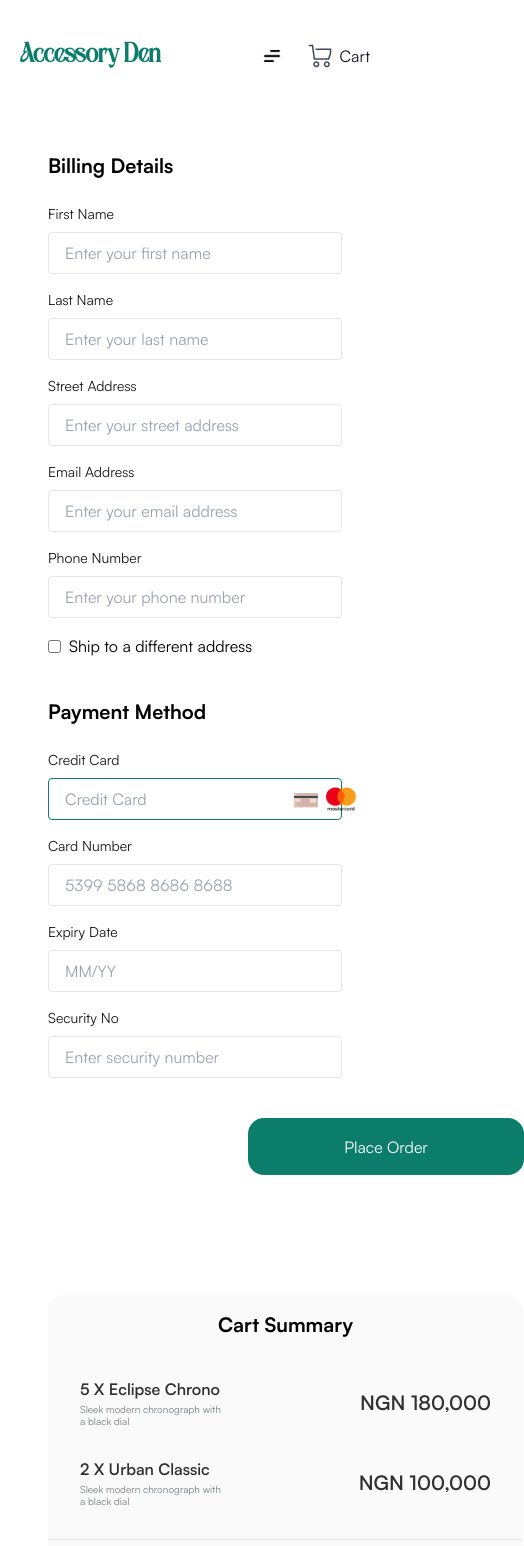
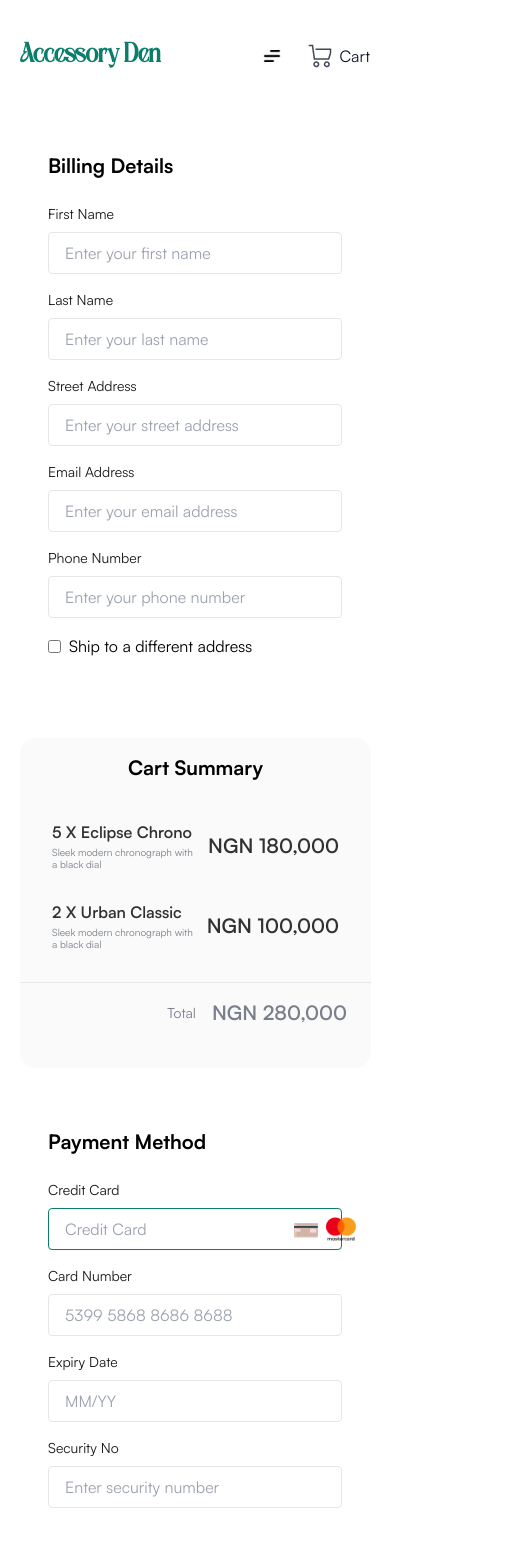
Before and after one commit to oyin-systems/accessory-den, a Next.js app: page /checkout in a window 390 px wide. Shown: the top 1546 px of the page, 524 px wide, since content can reach past the window. Built offline with nearby package versions, Linux system fonts and the light colour scheme.

Commit message:
mobile responsive checkout and confirm

```diff
--- a/src/app/checkout/page.js
+++ b/src/app/checkout/page.js
@@ -9,8 +9,8 @@ const Checkout = () => {
   return (
     <>
       <Header />
-      <section className="flex flex-col lg:flex-row">
-        <div className="container px-12 py-10 bg-white lg:w-[60%]">
+      <section className="w-screen flex flex-col lg:flex-row">
+        <div className="container px-12 py-10 bg-white md:w-[60%]">
           <h1 className="text-xl font-bold mb-6">Billing Details</h1>
           <form className="space-y-4 mb-10">
             <div className="grid grid-cols-1 md:grid-cols-2 gap-4">
@@ -99,6 +99,52 @@ const Checkout = () => {
             </div>
           </form>
 
+          {/* mobile */}
+          <div className="container block ml-[-40px] md:ml-0 md:hidden mt-2 md:mt-10 px-3 md:px-12 py-10 md:w-[40%] mb-5 md:mb-20">
+            <div className="w-[90vw] md:w-[475px] h-[330px] rounded-2xl bg-[#FAFAFA]">
+              <h1 className="text-xl font-bold mb-6 text-center py-4">
+                Cart Summary
+              </h1>
+              <div className="flex items-center justify-between px-8 mb-8">
+                <div>
+                  <h3 className="text-base font-semibold leading-5 text-[#313131] mb-1">
+                    5 X Eclipse Chrono
+                  </h3>
+                  <p className="text-[10px] leading-3 font-normal text-[#797F8B]">
+                    Sleek modern chronograph with
+                    <br />a black dial
+                  </p>
+                </div>
+                <h3 className="text-xl font-semibold leading-7 text-[#313131]">
+                  NGN 180,000
+                </h3>
+              </div>
+              <div className="flex items-center justify-between px-8 mb-8">
+                <div>
+                  <h3 className="text-base font-semibold leading-5 text-[#313131] mb-1">
+                    2 X Urban Classic
+                  </h3>
+                  <p className="text-[10px] leading-3 font-normal text-[#797F8B]">
+                    Sleek modern chronograph with
+                    <br />a black dial
+                  </p>
+                </div>
+                <h3 className="text-xl font-semibold leading-7 text-[#313131]">
+                  NGN 100,000
+                </h3>
+              </div>
+              <hr />
+              <div className="flex items-center justify-end mt-4 mr-6">
+                <p className="mr-4 text-sm leading-3 font-normal text-[#797F8B]">
+                  Total
+                </p>
+                <h3 className="text-xl font-semibold leading-7 text-[#797F8B]">
+                  NGN 280,000
+                </h3>
+              </div>
+            </div>
+          </div>
+
           <h1 className="text-xl font-bold mb-6">Payment Method</h1>
           <form className="space-y-4">
             <div>
@@ -178,15 +224,15 @@ const Checkout = () => {
               </div>
             </div>
             <Link href="/confirm">
-              <button className="mt-10 ml-[200px] h-[57px] w-[276px] bg-[#0B7D6A] text-white py-2 px-6 rounded-2xl">
+              <button className="mt-10 ml-[70px] md:ml-[200px] h-[57px] w-[185px] md:w-[276px] bg-[#0B7D6A] text-white py-2 px-6 rounded-2xl">
                 Place Order
               </button>
             </Link>
           </form>
         </div>
 
-        <div className="container  mt-10 px-12 py-10 lg:w-[40%]">
-          <div className="w-[475px] h-[330px] rounded-2xl bg-[#FAFAFA]">
+        <div className="container hidden md:block mt-4 md:mt-10 px-3 md:px-12 py-10 md:w-[40%] mb-20">
+          <div className="w-[90vw] md:w-[475px] h-[330px] rounded-2xl bg-[#FAFAFA]">
             <h1 className="text-xl font-bold mb-6 text-center py-4">
               Cart Summary
             </h1>
--- a/src/app/confirm/page.js
+++ b/src/app/confirm/page.js
@@ -7,7 +7,7 @@ const Account = () => {
   return (
     <>
       <Header />
-      <div className="container mx-auto my-32 py-10 w-fit p-10 rounded-2xl space-y-2 text-center">
+      <div className="container mx-auto my-32 py-10 w-screen p-10 rounded-2xl space-y-2 text-center">
         <Image
           src={complete}
           alt="complete sign"
--- a/src/components/Header.jsx
+++ b/src/components/Header.jsx
@@ -48,7 +48,7 @@ const Header = () => {
             <Link href="/account" className="hover:text-gray-400">Account</Link>
           </div>
 
-          <div className="flex">
+          <div className="flex mr-10 md:mr-2">
             <Image src="/images/cart.png" alt="cart" width={24} height={24} className="mr-2"/>
             <Link href="/cart" className="hover:text-gray-400">Cart</Link>
           </div>
--- a/src/components/Products.jsx
+++ b/src/components/Products.jsx
@@ -29,12 +29,12 @@ const Products = () => {
   return (
     <section id="products" className="px-5 md:px-20 py-1 md:py-20 w-screen">
       <div className="container mx-auto">
-        <h2 className="text-xl md:text-3xl font-bold mb-16 text-left">Wristwatch for you!</h2>
+        <h2 className="text-xl md:text-3xl font-bold mx-5 mb-8 md:mb-16 text-left">Wristwatch for you!</h2>
         <div className="grid grid-cols-1 md:grid-cols-2 lg:grid-cols-4 gap-16">
           {products.map((product) => (
             <div
               key={product.id}
-              className={`bg-white w-[380px] md:w-[223px] h-[350px] md:h-[290px] space-y-1.5 ${product.display ? 'hidden md:block' : 'block md:hidden'}`}
+              className={`bg-white w-[80vw] mx-5 md:w-[223px] h-[350px] md:h-[290px] space-y-1.5 ${product.display ? 'hidden md:block' : 'block md:hidden'}`}
             >
               <div className='rounded-lg bg-[#FAFAFA] flex items-center justify-center relative'>
                 <Image src={product.image} alt={product.name} width={176} height={130} className="object-cover mb-4 w-[300px] md:w-[176px] h-[200px] md:h-[130px]" />
--- a/src/components/Recently.jsx
+++ b/src/components/Recently.jsx
@@ -14,10 +14,10 @@ const Recently = () => {
   return (
     <section className="px-5 md:px-20 py-1 md:py-20 w-screen">
       <div className="container mx-auto">
-        <h2 className="text-xl md:text-3xl font-bold mb-16 text-left">Recently viewed</h2>
+        <h2 className="text-xl md:text-3xl font-bold mx-5 mt-10 md:mt-0 mb-8 md:mb-16 text-left">Recently viewed</h2>
         <div className="grid grid-cols-4 gap-16">
           {recents.map((recent) => (
-            <div key={recent.id} className={`bg-white w-[380px] md:w-[223px] h-[350px] md:h-[290px] space-y-1.5 ${recent.display ? 'hidden md:block' : 'block md:hidden'}`}>
+            <div key={recent.id} className={`bg-white w-[80vw] mx-5 md:w-[223px] h-[350px] md:h-[290px] space-y-1.5 ${recent.display ? 'hidden md:block' : 'block md:hidden'}`}>
               <div className='rounded-lg bg-[#FAFAFA] flex items-center justify-center'>
                 <Image src={recent.image} alt={recent.name} width={176} height={130} className="w-[300px] md:w-[176px] h-[200px] md:h-[130px] object-cover mb-4" />
               </div>
--- a/src/components/Similar.jsx
+++ b/src/components/Similar.jsx
@@ -15,10 +15,10 @@ const Similar = () => {
   return (
     <section className="px-5 md:px-20 py-1 md:py-20 w-screen">
       <div className="container mx-auto">
-        <h2 className="text-xl md:text-3xl font-bold mb-16 text-left">Similar items you might like</h2>
+        <h2 className="text-xl md:text-3xl font-bold mx-5 mt-10 md:mt-0 mb-8 md:mb-16 text-left">Similar items you might like</h2>
         <div className="grid grid-cols-1 md:grid-cols-2 lg:grid-cols-4 gap-16">
           {likes.map((like) => (
-            <div key={like.id} className={`bg-white w-[380px] md:w-[223px] h-[350px] md:h-[290px] space-y-1.5 ${like.display ? 'hidden md:block' : 'block md:hidden'}`}>
+            <div key={like.id} className={`bg-white w-[80vw] mx-5 md:w-[223px] h-[350px] md:h-[290px] space-y-1.5 ${like.display ? 'hidden md:block' : 'block md:hidden'}`}>
               <div className='rounded-lg bg-[#FAFAFA] flex items-center justify-center'>
                 <Image src={like.image} alt={like.name} width={176} height={130} className="w-[300px] md:w-[176px] h-[200px] md:h-[130px] object-cover mb-4" />
               </div>
```
